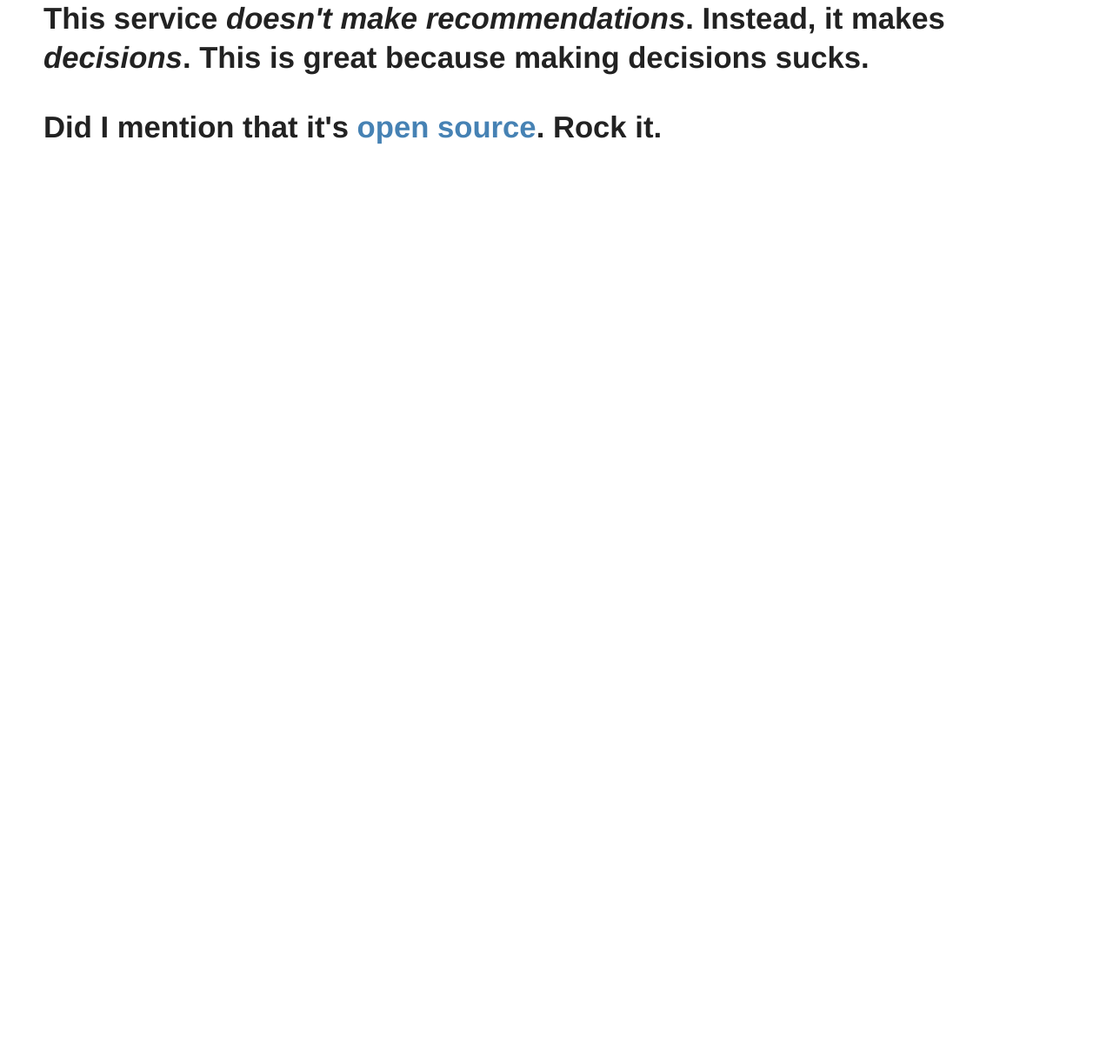
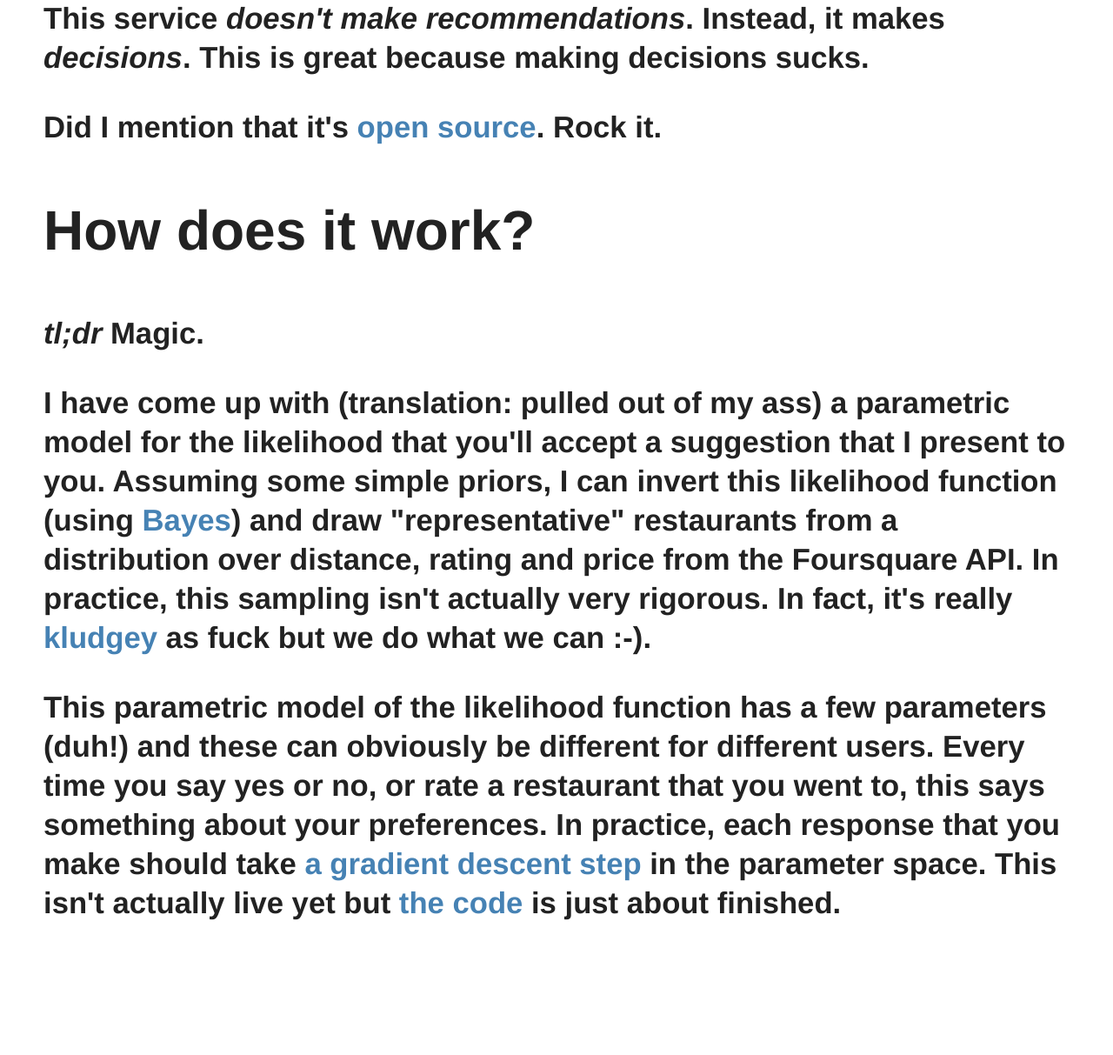
Before and after one commit to dfm/wtfisforlunch.com, a Python web app: template wtf/templates/about.html in a window 1280 px wide. Shown: the part 935-2148 px from the top of the page at 87% size. Before the commit the page ends 1101 px from the top, so only its background shows below. Run offline with Jinja, Linux system fonts and the light colour scheme; the template is opened without the code that fills it, so the values that code supplies are empty.

Commit message:
updating about page to include description of the model

```diff
--- a/wtf/acceptance_model.py
+++ b/wtf/acceptance_model.py
@@ -21,7 +21,8 @@ class AcceptanceModel(object):
         return np.array([self._sd2, self._sr2, self._muc, self._sc2])
 
     def predict(self, dn, rn, cn):
-        return np.exp(self.lnlike(dn, rn=rn, cn=cn, an=True))
+        ll = self.lnlike(dn, rn=rn, cn=cn, an=True)
+        return np.exp(ll)
 
     # def update(self, dn, rn, cn, an, eta=0.01):
     #     v = self.pars
--- a/wtf/templates/about.html
+++ b/wtf/templates/about.html
@@ -6,6 +6,10 @@
 
 #subtitle p {
     line-height: 1.3em;
+}
+
+#subtitle h3 {
+    font-size: 64px;
 }
 
 #photo-of-me {
@@ -39,14 +43,44 @@
     the <a href="https://foursquare.com">Foursquare</a> API (which is awesome)
     and not from an evil company who's name rhymes with "kelp".
     </p>
+
     <p>
     This service <i>doesn't make recommendations</i>. Instead, it makes
     <i>decisions</i>. This is great because making decisions sucks.
     </p>
+
     <p>
     Did I mention that it's
     <a href="https://github.com/dfm/wtfisforlunch.com">open source</a>.
     Rock it.
+    </p>
+
+    <h3>How does it work?</h3>
+
+    <p><i>tl;dr</i> Magic.</p>
+
+    <p>
+    I have come up with (translation: pulled out of my ass) a parametric model
+    for the likelihood that you'll accept a suggestion that I present to you.
+    Assuming some simple priors, I can invert this likelihood function (using
+    <a href="http://en.wikipedia.org/wiki/Bayes'_theorem">Bayes</a>) and draw
+    "representative" restaurants from a distribution over distance, rating and
+    price from the Foursquare API. In practice, this sampling isn't actually
+    very rigorous. In fact, it's really
+    <a href="http://en.wikipedia.org/wiki/Kludge">kludgey</a> as fuck but we
+    do what we can :-).
+    </p>
+
+    <p>
+    This parametric model of the likelihood function has a few parameters
+    (duh!) and these can obviously be different for different users. Every
+    time you say yes or no, or rate a restaurant that you went to, this says
+    something about your preferences. In practice, each response that you make
+    should take
+    <a href="http://en.wikipedia.org/wiki/Stochastic_gradient_descent">a
+    gradient descent step</a> in the parameter space. This isn't actually live
+    yet but <a href="https://github.com/dfm/wtfisforlunch.com">the code</a> is
+    just about finished.
     </p>
 </div>
 
--- a/wtf/templates/base.html
+++ b/wtf/templates/base.html
@@ -6,7 +6,7 @@
     <meta name="author" content="Dan Foreman-Mackey">
 
     <meta property="fb:admins" content="100003390405427" />
-    <meta name="viewport" content="width=device-width; initial-scale=0.6;"/>
+    <meta name="viewport" content="width=device-width,initial-scale=0.6"/>
 
     <script src="{{ url_for("static", filename="modernizr.js") }}"></script>
 
```
